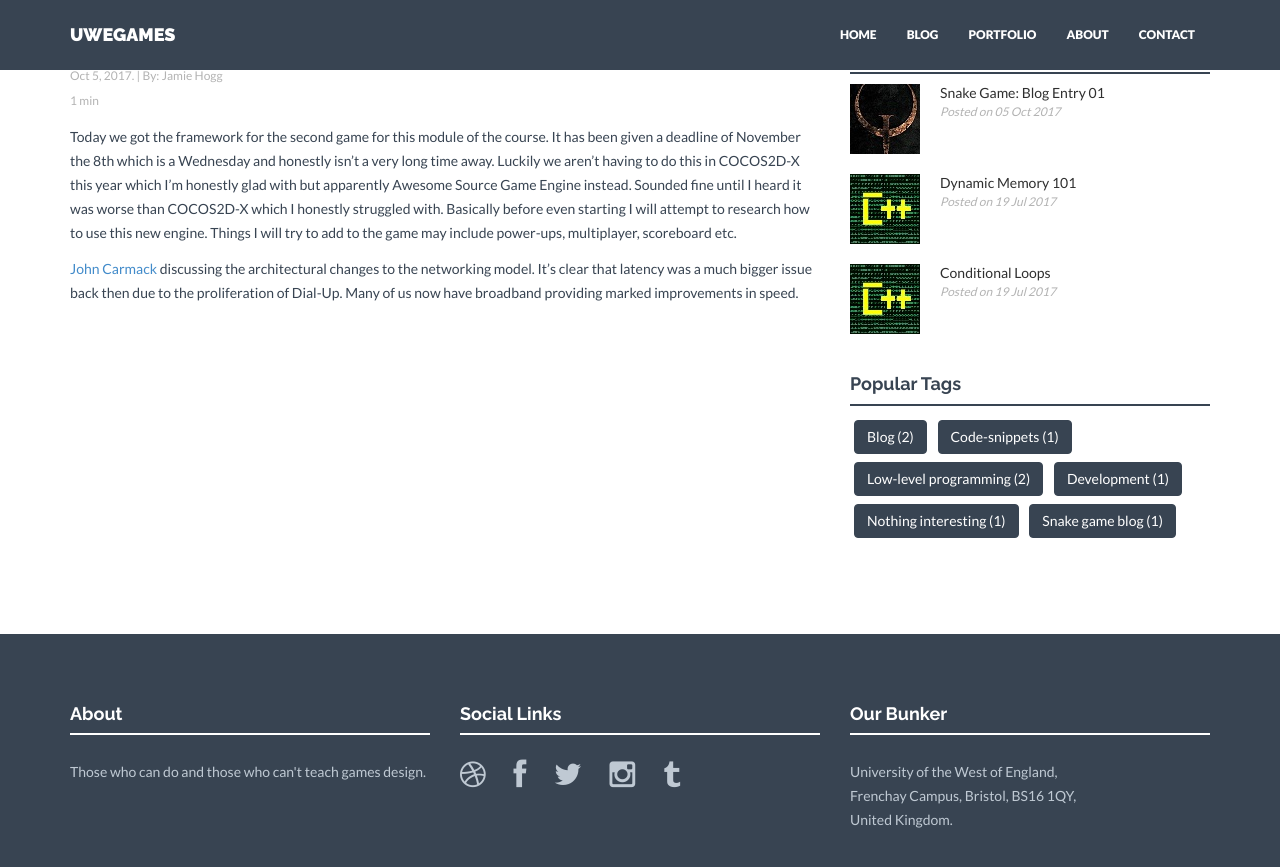
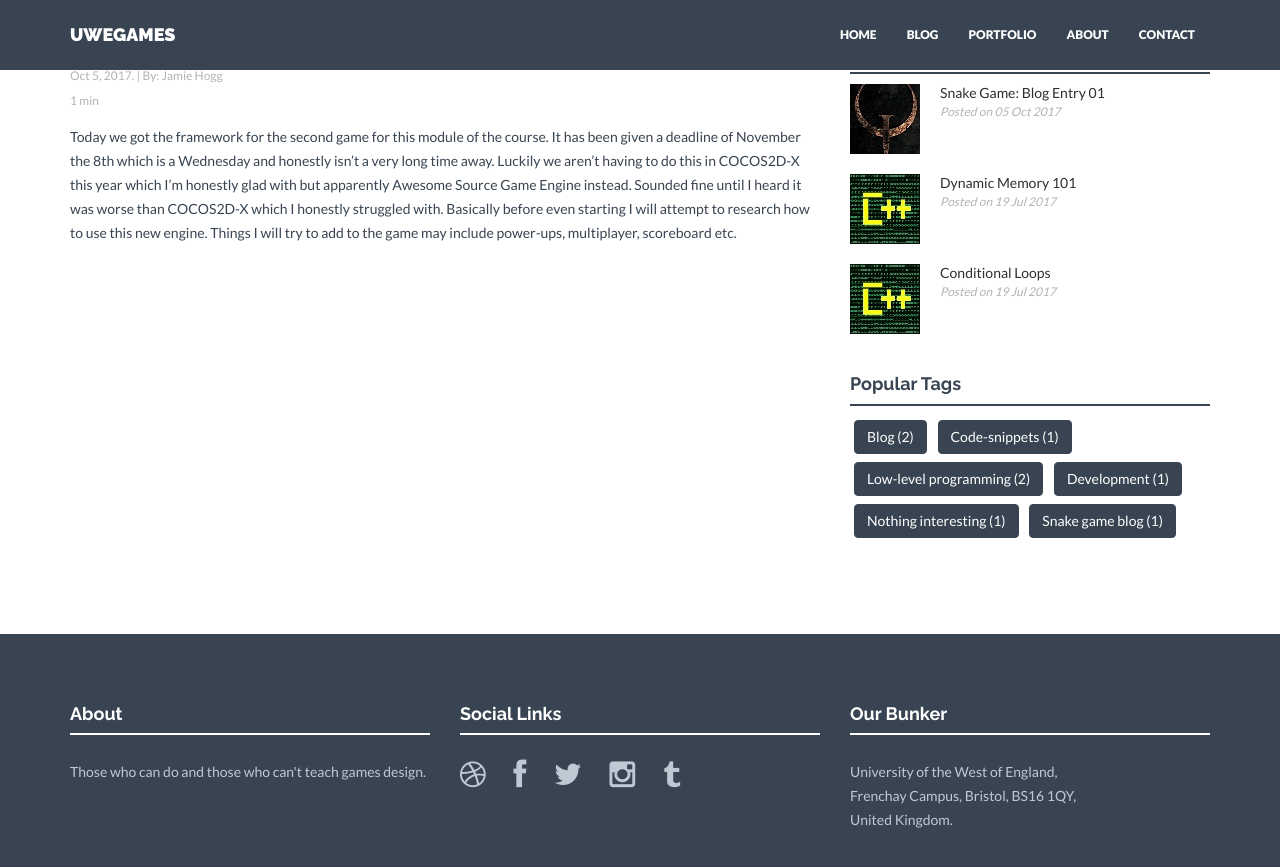
Before and after one commit to JamieHogg/JamieHogg.github.io, a Jekyll site: the page built from _posts/2017-07-18-snake_game.markdown, in a window 1280 px wide and 900 px high, scrolled down 608 px. Shown: the top 867 px of the window. Built offline with Jekyll 4.4.1, drawn with Linux system fonts in a browser that asks for light colours; nearby versions of some CDN libraries.

Commit message:
Update 2017-07-18-snake_game.markdown

```diff
--- a/_posts/2017-07-18-snake_game.markdown
+++ b/_posts/2017-07-18-snake_game.markdown
@@ -14,7 +14,3 @@ Luckily we aren't having to do this in COCOS2D-X this year which I'm honestly gl
 Sounded fine until I heard it was worse than COCOS2D-X which I honestly struggled with.
 Basically before even starting I will attempt to research how to use this new engine.
 Things I will try to add to the game may include power-ups, multiplayer, scoreboard etc.
-
-[John Carmack][carmack] discussing the architectural changes to the networking model. It's clear that latency was a much bigger issue back then due to the proliferation of Dial-Up. Many of us now have broadband providing marked improvements in speed.
-
-[carmack]: http://fabiensanglard.net/quakeSource/johnc-log.aug.htm
```
